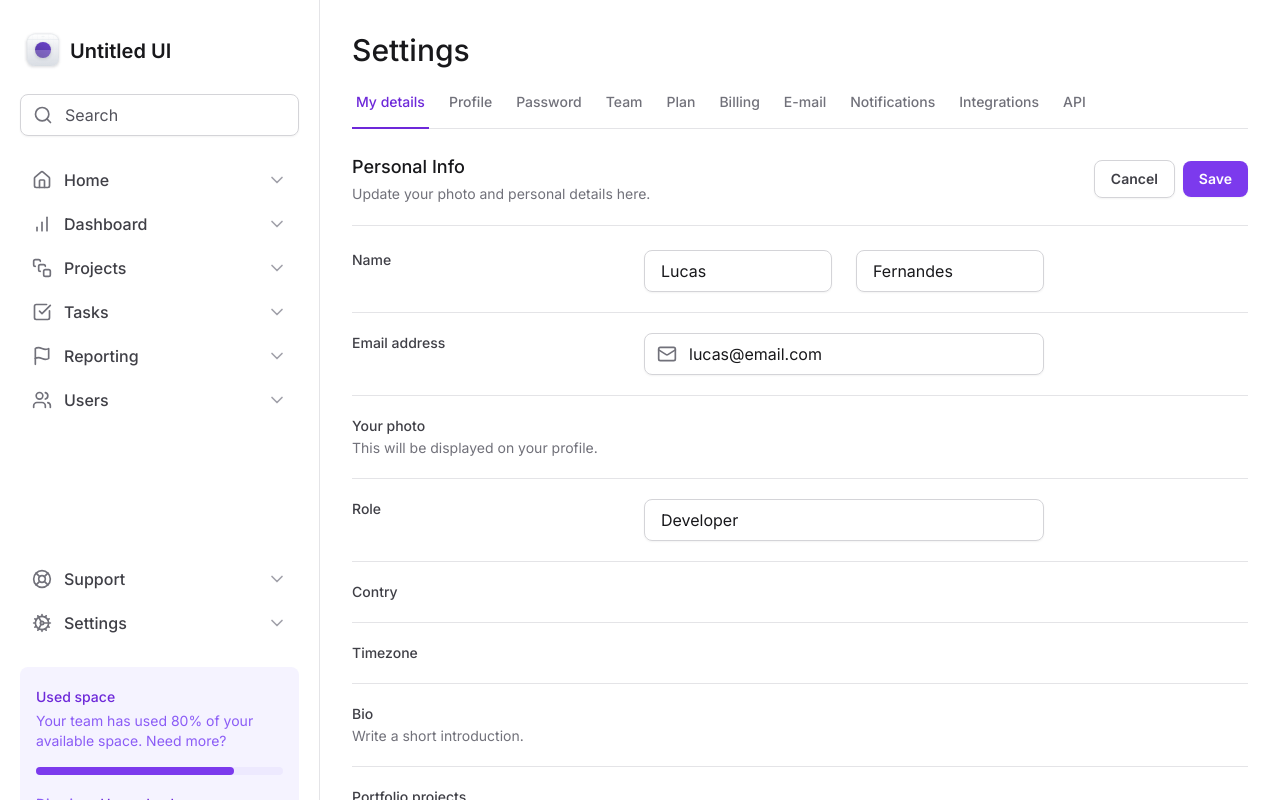
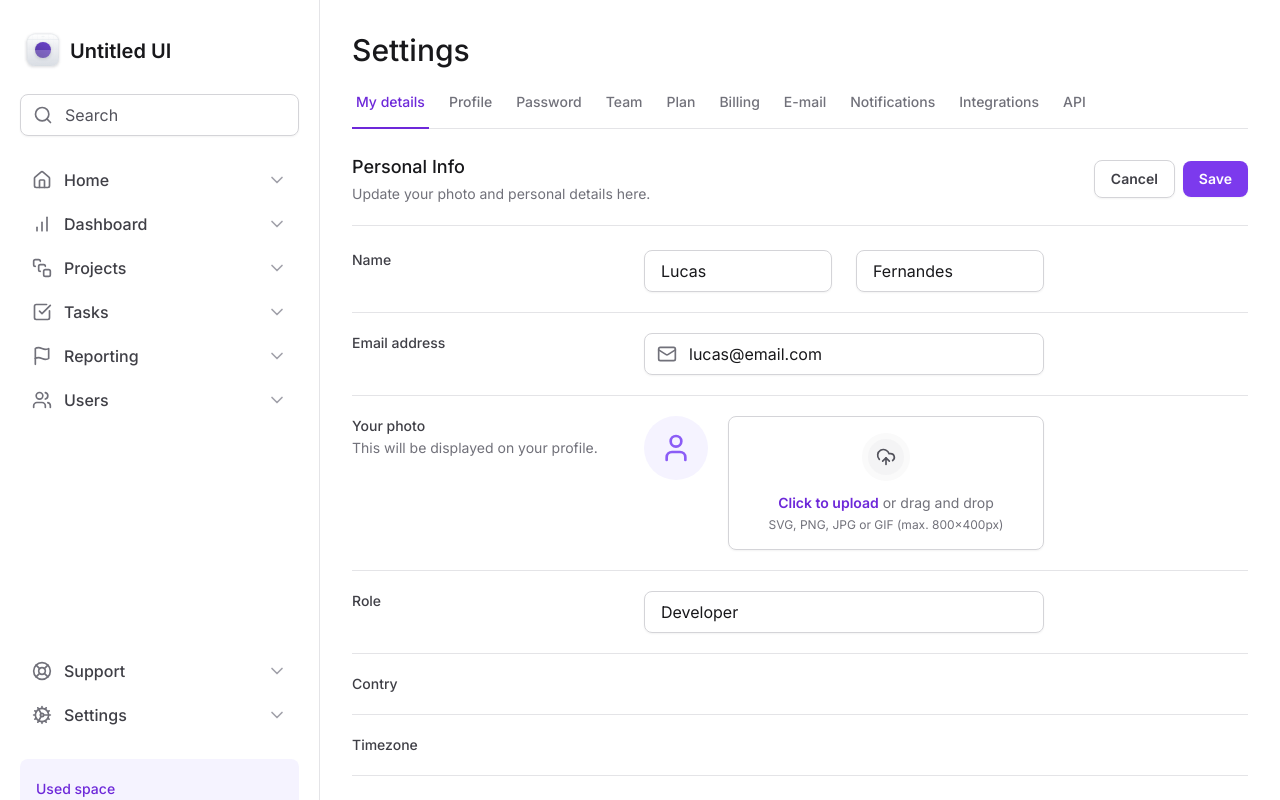
Before and after one commit to lucasmfg7/next-tailwind, a Next.js app: page / in a window 1280 px wide. Shown: the top 800 px of the page. Built offline with nearby package versions, Linux system fonts and the light colour scheme.

Commit message:
Upload do Avatar

```diff
--- a/src/app/page.tsx
+++ b/src/app/page.tsx
@@ -1,6 +1,6 @@
 import { Input } from '@/components/Input'
 import { SettingTabs } from '@/components/SettingTabs'
-import { Mail } from 'lucide-react'
+import { Mail, UploadCloud, User } from 'lucide-react'
 
 const Home = () => {
   return (
@@ -34,7 +34,7 @@
           id="settings"
           className="mt-6 flex w-full flex-col gap-5 divide-y divide-zinc-200"
         >
-          <div className="grid-cols-form grid gap-3">
+          <div className="grid grid-cols-form gap-3">
             <label
               htmlFor="firstName"
               className="text-sm font-medium text-zinc-700"
@@ -51,7 +51,7 @@
             </div>
           </div>
 
-          <div className="grid-cols-form grid gap-3 pt-5">
+          <div className="grid grid-cols-form gap-3 pt-5">
             <label
               htmlFor="email"
               className="text-sm font-medium text-zinc-700"
@@ -70,7 +70,7 @@
             </Input.Root>
           </div>
 
-          <div className="grid-cols-form grid gap-3 pt-5">
+          <div className="grid grid-cols-form gap-3 pt-5">
             <label
               htmlFor="photo"
               className="text-sm font-medium text-zinc-700"
@@ -80,10 +80,35 @@
                 This will be displayed on your profile.
               </p>
             </label>
-            <div></div>
+            <div className="flex items-start gap-5">
+              <div className="flex h-16 w-16 items-center justify-center rounded-full bg-violet-50">
+                <User className="h-8 w-8 text-violet-500" />
+              </div>
+
+              <label
+                htmlFor="photo"
+                className="hover:bg-violet-25 group flex flex-1 cursor-pointer flex-col items-center gap-3 rounded-lg border border-zinc-300 px-6 py-4 text-center text-zinc-500 shadow-sm hover:border-violet-200 hover:text-violet-500"
+              >
+                <div className="border-6 rounded-full border-zinc-50 bg-zinc-100 p-2 group-hover:border-violet-50 group-hover:bg-violet-100">
+                  <UploadCloud className="h-5 w-5 text-zinc-600 group-hover:text-violet-600" />
+                </div>
+                <div className="flex flex-col items-center gap-1">
+                  <span className="text-sm">
+                    <span className="font-semibold text-violet-700">
+                      Click to upload
+                    </span>{' '}
+                    or drag and drop
+                  </span>
+                  <span className="text-xs">
+                    SVG, PNG, JPG or GIF (max. 800x400px)
+                  </span>
+                </div>
+              </label>
+              <input type="file" className="sr-only" id="photo" />
+            </div>
           </div>
 
-          <div className="grid-cols-form grid gap-3 pt-5">
+          <div className="grid grid-cols-form gap-3 pt-5">
             <label htmlFor="role" className="text-sm font-medium text-zinc-700">
               Role
             </label>
@@ -92,7 +117,7 @@
             </Input.Root>
           </div>
 
-          <div className="grid-cols-form grid gap-3 pt-5">
+          <div className="grid grid-cols-form gap-3 pt-5">
             <label
               htmlFor="country"
               className="text-sm font-medium text-zinc-700"
@@ -102,7 +127,7 @@
             <div></div>
           </div>
 
-          <div className="grid-cols-form grid gap-3 pt-5">
+          <div className="grid grid-cols-form gap-3 pt-5">
             <label
               htmlFor="timezone"
               className="text-sm font-medium text-zinc-700"
@@ -112,7 +137,7 @@
             <div></div>
           </div>
 
-          <div className="grid-cols-form grid gap-3 pt-5">
+          <div className="grid grid-cols-form gap-3 pt-5">
             <label htmlFor="bio" className="text-sm font-medium text-zinc-700">
               Bio
               <p className="mt-0.5 text-sm font-normal text-zinc-500">
@@ -122,7 +147,7 @@
             <div></div>
           </div>
 
-          <div className="grid-cols-form grid gap-3 pt-5">
+          <div className="grid grid-cols-form gap-3 pt-5">
             <label
               htmlFor="projects"
               className="text-sm font-medium text-zinc-700"
--- a/tailwind.config.ts
+++ b/tailwind.config.ts
@@ -13,6 +13,8 @@
         'gradient-conic':
           'conic-gradient(from 180deg at 50% 50%, var(--tw-gradient-stops))',
       },
+      borderWidth: { 6: '6px' },
+      colors: { violet: { 25: '#fcfaff' } },
       gridTemplateColumns: {
         app: 'minmax(18rem, 20rem) 1fr',
         profile: 'max-content 1fr max-content',
```
